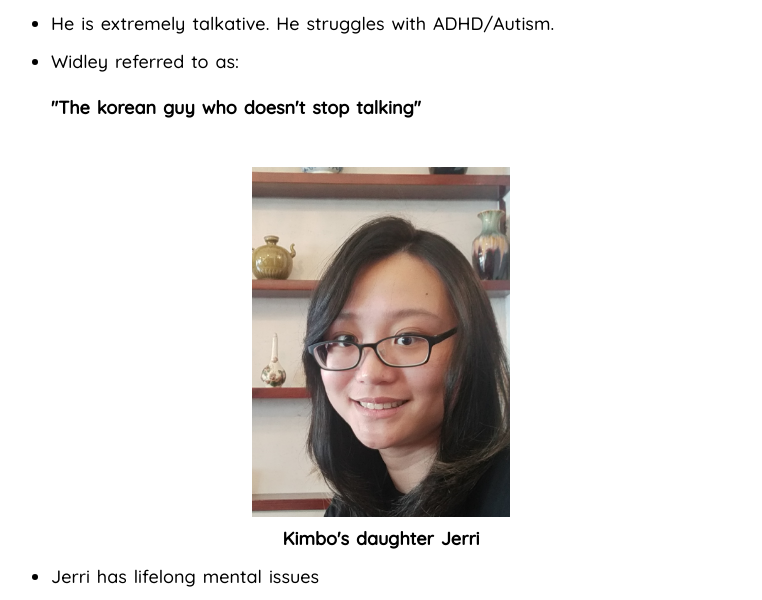
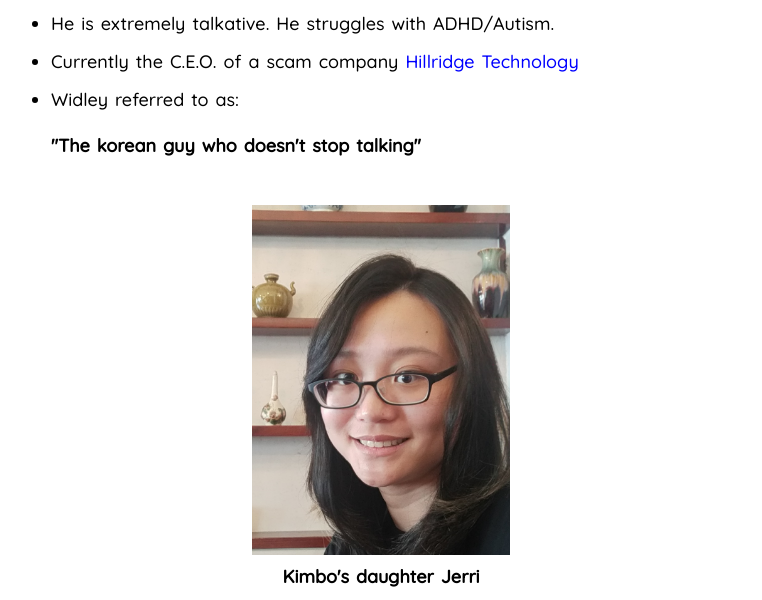
Before and after one commit to jerimbo/jerimbo, a plain HTML site: page index.html in a window 1280 px wide. Shown: the part 1113-1713 px from the top of the page, without its empty margins (259-1021 px from the left). Drawn offline with Linux system fonts and the light colour scheme; a web font is replaced by a local one.

Commit message:
Update index.html

```diff
--- a/index.html
+++ b/index.html
@@ -157,6 +157,7 @@
 		<li><strong>Kimbo</strong> is a psycho. He follows people to their work, files false complaints hoping to get them fired.</li>
 		<li>He enrolled at a college in 2017 to receive financial aid. Falsely accused his classmates of sexual harassment, hoping to have them expelled. After an investigation, he was exposed as a liar and withdrew from the college. His financial aid was cancelled.</li>
 		<li>He is extremely talkative. He struggles with ADHD/Autism.</li>
+			<li>Currently the C.E.O. of a scam company <a href="https://www.hillridge.com.au/">Hillridge Technology</a>
 		<li>Widley referred to as: <br/><br/> <strong>"The korean guy who doesn't stop talking"</strong></li>
 
 
```
